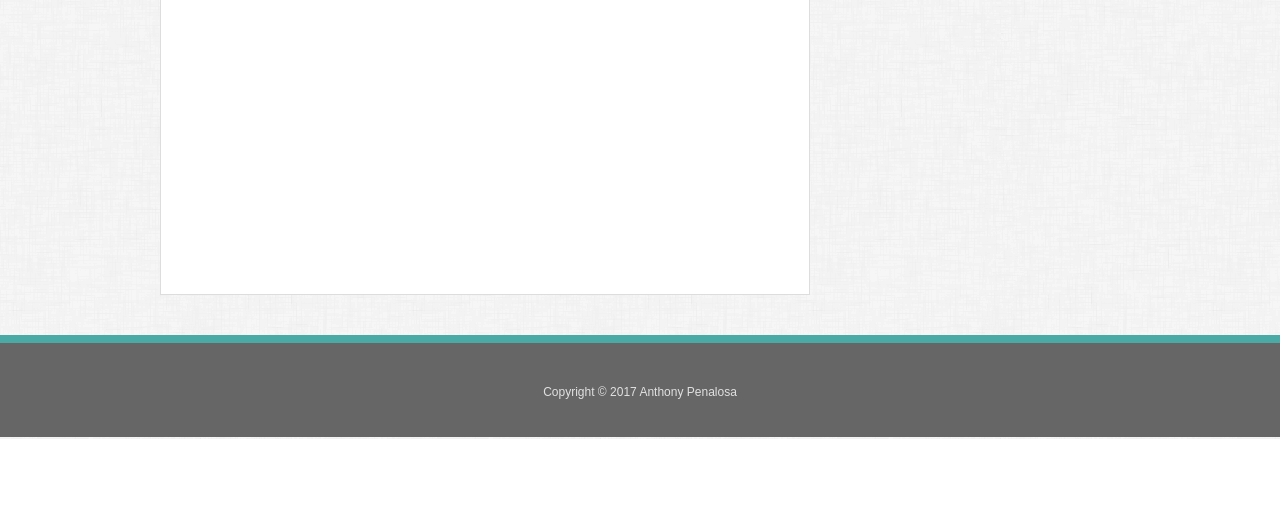
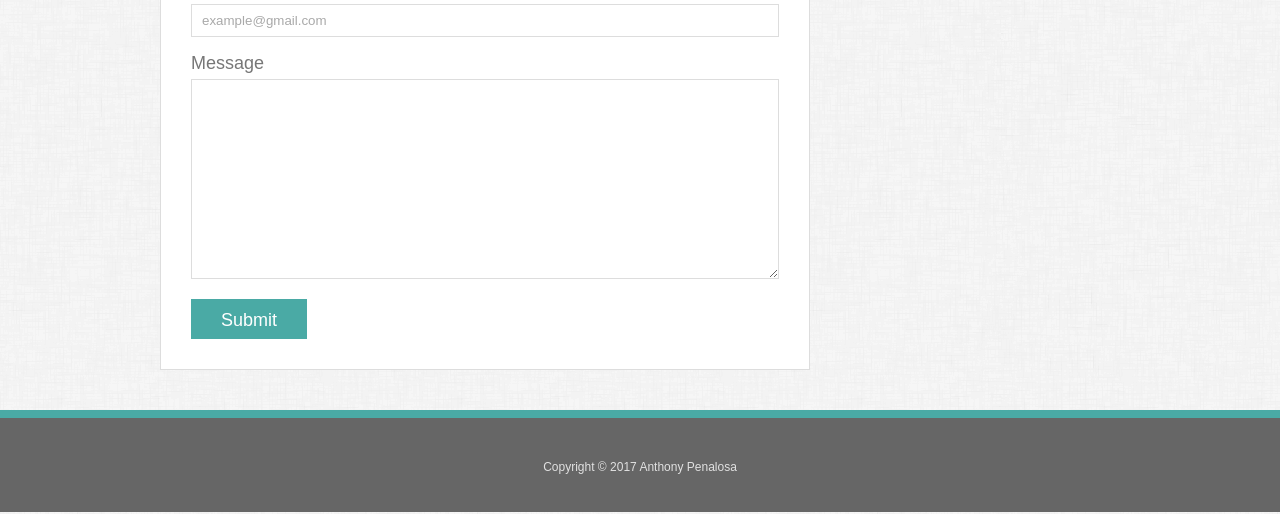
Before and after one commit to ajpenalosa/Basic-Portfolio, a plain HTML site: page contact.html in a window 1280 px wide. Shown: the part 363-877 px from the top of the page. Before the commit the page ends 802 px from the top, so only its background shows below. Drawn offline with Linux system fonts and the light colour scheme.

Commit message:
Adding styles for the contact page Needed to add javascript to disable css animations on page load

```diff
--- a/assets/css/style.css
+++ b/assets/css/style.css
@@ -299,6 +299,69 @@ a.stackoverflow {
 	Contact
 --------------------------------------------------------------------------------------------- */
 
+.contact-form {
+    line-height: 32px;
+}
+
+.contact-form input,
+.contact-form textarea {
+    width: 100%;
+    border: 1px solid #ddd;
+    height: 33px;
+    padding: 10px;
+    box-sizing: border-box;
+    margin-bottom: 10px;
+}
+
+.contact-form textarea {
+    height: 200px;
+}
+
+.contact-form input::-webkit-input-placeholder { /* WebKit, Blink, Edge */
+    color:#a9a9a9;
+}
+.contact-form input:-moz-placeholder { /* Mozilla Firefox 4 to 18 */
+    color:#a9a9a9;
+   opacity:  1;
+}
+.contact-form input::-moz-placeholder { /* Mozilla Firefox 19+ */
+    color:#a9a9a9;
+   opacity:  1;
+}
+.contact-form input:-ms-input-placeholder { /* Internet Explorer 10-11 */
+    color:#a9a9a9;
+}
+.contact-form input::-ms-input-placeholder { /* Microsoft Edge */
+    color:#a9a9a9;
+}
+
+.btn-submit {
+    background-color: #4aaaa5;
+    border: 0;
+    color: #FFF;
+    border-radius: 0;
+    width: 116px;
+    height: 40px;
+    text-align: center;
+    line-height: 40px;
+    font-size: 1em;
+    transition: all .5s ease;
+    -webkit-transition: all .5s ease;
+    -moz-transition: all .5s ease;
+    cursor: pointer;
+}
+
+.btn-submit:hover {
+    background-color: #777;
+}
+
+/* Disables animations on page load */
+body.preload *{
+    animation-duration: 0s;
+    -webkit-animation-duration: 0s;
+    transition:background-color 0s, opacity 0s, color 0s, width 0s, height 0s, padding 0s, margin 0s;
+}
+
 /* -----------------------------------
 	Responsive CSS
 --------------------------------------------------------------------------------------------- */
--- a/contact.html
+++ b/contact.html
@@ -11,10 +11,17 @@
 
 	<!-- Styles -->
 	<link href="assets/css/reset.css" rel="stylesheet">
-	<link href="assets/css/style.css" rel="stylesheet">
+    <link href="assets/css/style.css" rel="stylesheet">
+
+    <!-- Changes body class from "preload" to "contact" -->
+    <script>
+        setTimeout(function(){
+        document.body.className="contact";
+        },500);
+    </script>
 </head>
 
-<body>
+<body class="preload">
 
     <header class="main-header clearfix">
         <div class="container">
@@ -46,7 +53,7 @@
                 <label>Message</label>
                 <textarea name="message-1" class="message input" data-required_mark="required" data-field_type="text" data-original_id="message"></textarea>
 
-                <button type="submit" class="et_pb_contact_submit et_pb_button">Submit</button>
+                <button type="submit" class="btn-submit">Submit</button>
 
             </form> <!-- /contact-form -->
 
```
